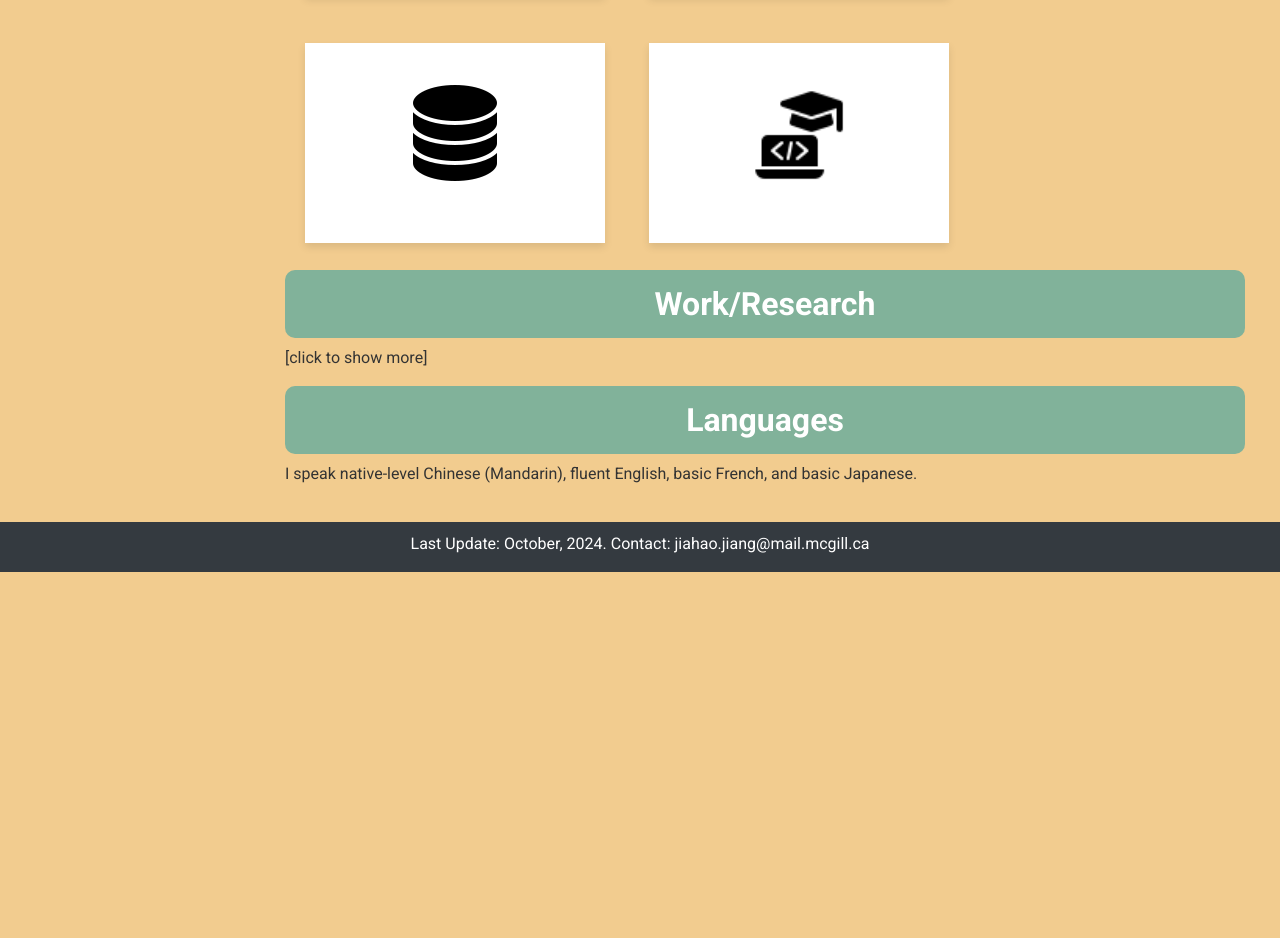
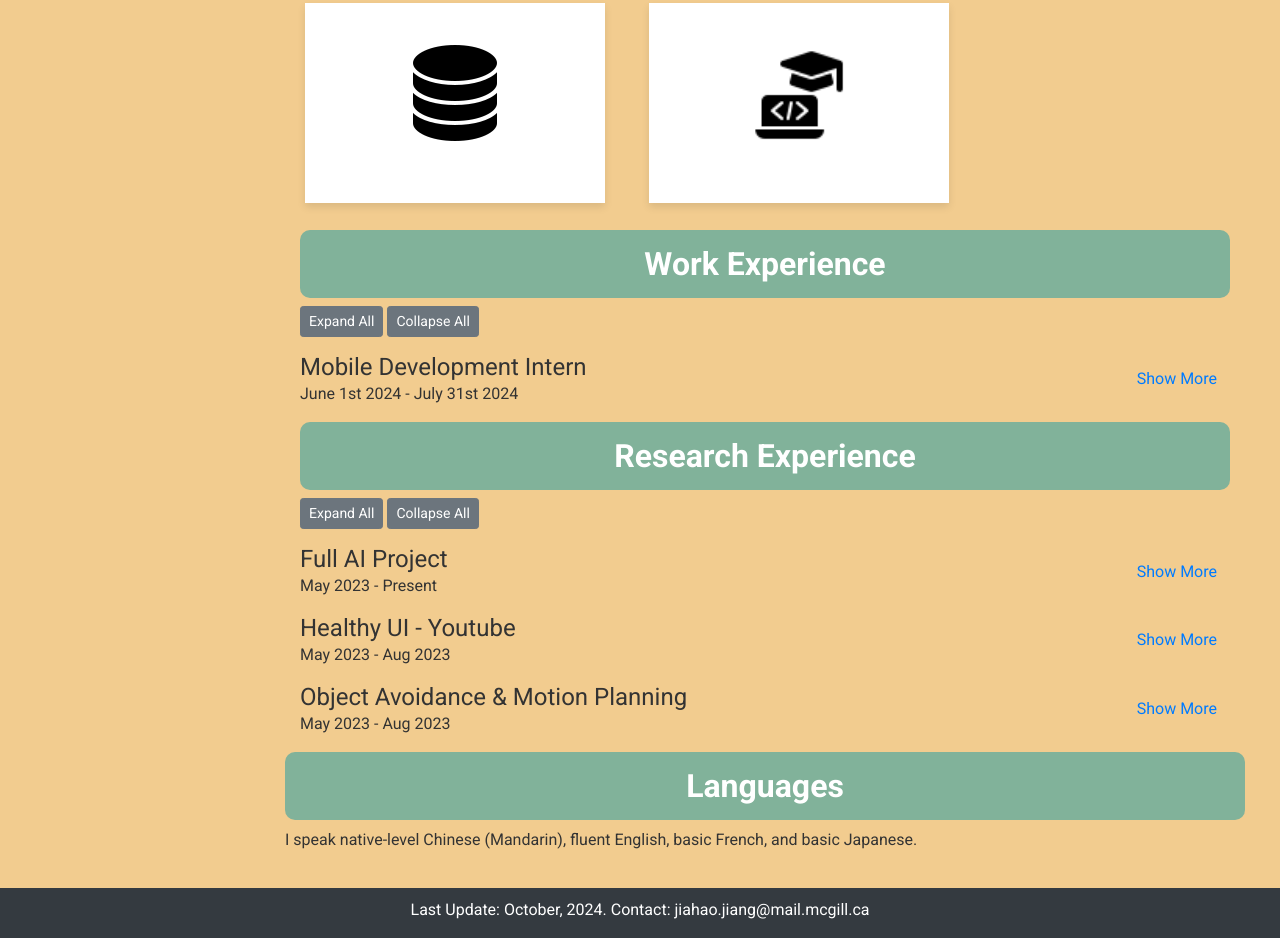
Before and after one commit to ArthurJiang123/ArthurJiang123.github.io, a plain HTML site: page index.html in a window 1280 px wide. Shown: the part 1341-2279 px from the top of the page. Before the commit the page ends 1913 px from the top, so only its background shows below. Drawn offline with nearby package versions, Linux system fonts and the light colour scheme.

Commit message:
work/research collapse

```diff
--- a/index.html
+++ b/index.html
@@ -113,13 +113,14 @@
     <div class="content">
         <section id="home">
             <div class="container">
-                <h2>About me</h2>
-                <p>Name: Jiahao(Arthur) Jiang</p>
+
+<!-- Introduction Section -->
+                <h2>Jiahao(Arthur) Jiang</h2>
                 <p>Email(School): jiahao.jiang@mail.mcgill.ca</p>
                 <p>Email(Work): arthurjiang27@gmail.com</p>
                 <p>Gender: Male</p>
                 <p>Location: Montreal, QC, Canada</p>
-
+<!-- Education Section -->
                 <h2>Education</h2>
                 <ul>
                     <li>
@@ -139,7 +140,7 @@
                     </li>
                 </ul>
 
-
+<!-- About Me Section -->
                 <h2>About me</h2>
 
                 <div class="skillcard-container">
@@ -213,28 +214,25 @@
                         </div>
                     </div>
                 </div>
-                <h2>Work/Research</h2>
-                <p class="fst-italic showbar" data-toggle="collapse" data-target="#workContent">[click to show more]</p>
-                <div id="workContent" class="collapse">
-                    <ul>
-                        <li>
-                            <h4>Full AI Project</h4>
-                            <p>Supervisor: Prof. Joseph Vybihal (May 2023 - Present)</p>
-                            <p>Role: Conducted a theoretical and practical exploration of a newly proposed AI model. Implemented an AI model from scratch following best practices. The model successfully passed a carefully designed simulation.</p>
-                        </li>
-                        <li>
-                            <h4>Object Avoidance & Motion Planning</h4>
-                            <p>Supervisor: Prof. Joseph Vybihal (May 2023 - Aug 2023)</p>
-                            <p>Role: Explored and applied modern object avoidance algorithms & approaches. Co-implemented the optical-flow algorithm that can give motion recommendations in 4 directions.</p>
-                        </li>
-                        <li>
-                            <h4>Healthy UI - Youtube</h4>
-                            <p>Supervisor: Prof. Joseph Vybihal (May 2023 - Aug 2023)</p>
-                            <p>Role: Co-designed a user interface that aims to moderate the negative impact brought by videos with extreme ideas/thoughts on the audience. The survey shows a general positive feedback on the design.</p>
-                        </li>
-                    </ul>
+
+<!-- Work Section -->
+                <div class="container">
+                    <h2>Work Experience</h2>
+                    <div class="mb-3">
+                        <button class="btn btn-sm btn-secondary" id="expandAllWork">Expand All</button>
+                        <button class="btn btn-sm btn-secondary" id="collapseAllWork">Collapse All</button>
+                    </div>
+                    <div id="workSection"></div>
+
+                    <h2>Research Experience</h2>
+                    <div class="mb-3">
+                        <button class="btn btn-sm btn-secondary" id="expandAllResearch">Expand All</button>
+                        <button class="btn btn-sm btn-secondary" id="collapseAllResearch">Collapse All</button>
+                    </div>
+                    <div id="researchSection"></div>
                 </div>
 
+    <!-- Language Section -->
                 <h2>Languages</h2>
                 <p>I speak native-level Chinese (Mandarin), fluent English, basic French, and basic Japanese.</p>
             </div>
@@ -330,8 +328,10 @@
     <script src="https://code.jquery.com/jquery-3.5.1.slim.min.js"></script>
     <script src="https://cdn.jsdelivr.net/npm/@popperjs/core@2.5.4/dist/umd/popper.min.js"></script>
     <script src="https://stackpath.bootstrapcdn.com/bootstrap/4.5.2/js/bootstrap.min.js"></script>
+    <script src="js/loadWorkResearch.js"></script>
 
     <script>
+
         let IG1Count = 0; // # of pics in IG1
         const IG1 = ['img/sy2.jpg', 'img/sy3.jpg'];
 
--- /dev/null
+++ b/js/loadWorkResearch.js
@@ -0,0 +1,88 @@
+/**
+ * @param {*} sectionID
+ * @param {*} show
+ * set all descriptions to display or hide
+ */
+function setAllDescriptions(sectionID, show) {
+    const section = document.getElementById(sectionID);
+    const descriptions = section.querySelectorAll('.description');
+    const buttons = section.querySelectorAll('.toggleDescription');
+
+    descriptions.forEach(desc => (desc.style.display = show ? 'block' : 'none'));
+    buttons.forEach(btn => (btn.textContent = show ? 'Show Less' : 'Show More'));
+}
+
+// Event listeners for Expand/Collapse All buttons
+document.getElementById('expandAllWork').addEventListener('click', () => {
+    setAllDescriptions('workSection', true);
+});
+
+document.getElementById('collapseAllWork').addEventListener('click', () => {
+    setAllDescriptions('workSection', false);
+});
+
+document.getElementById('expandAllResearch').addEventListener('click', () => {
+    setAllDescriptions('researchSection', true);
+});
+
+document.getElementById('collapseAllResearch').addEventListener('click', () => {
+    setAllDescriptions('researchSection', false);
+});
+
+ /**
+  *  the primary function, used to create a collapsible item
+  * @param {*} title
+  * @param {*} date
+  * @param {*} supervisor
+  * @param {*} description
+  * @returns
+  */
+function createCollapse(title, date, supervisor, description){
+
+    const item = document.createElement('div');
+
+    item.classList.add("mb-3");
+
+    item.innerHTML = `
+        <div class="d-flex justify-content-between align-items-center">
+            <div>
+                <h4 class="mb-0">${title}</h4>
+                <p class="mb-0">${date}</p>
+            </div>
+            <button class="btn btn-link toggleDescription">Show More</button>
+        </div>
+        <p class="description mt-2" style="display: none;">${supervisor}<br>${description}</p>
+    `;
+
+    item.querySelector('.toggleDescription').addEventListener('click', function(){
+        const desc = item.querySelector('.description');
+        const isHidden = desc.style.display == 'none';
+        desc.style.display = isHidden ? 'block' : 'none';
+        this.textContent = isHidden ? 'Show Less' : 'Show More';
+
+    });
+    return item;
+}
+
+/**
+ * load the content upon bootstrap
+ * @param {*} sectionID
+ * @param {*} fullFileName
+ */
+function loadContent(sectionID, fullFileName){
+    fetch(fullFileName)
+    .then(response => response.text())
+    .then(data => {
+        const section = document.getElementById(sectionID);
+        const items = data.trim().split('\n');
+
+        items.forEach(item => {
+            const [title, date, supervisor, description] = item.split('|');
+            const collapseItem = createCollapse(title, date, supervisor, description);
+            section.appendChild(collapseItem);
+        })
+        .catch(error => console.error("Error loading content:", error));
+    })
+}
+loadContent('workSection', 'public/text-files/work.txt');
+loadContent('researchSection', 'public/text-files/research.txt');
```
Also changed, not shown: public/text-files/research.txt (added), public/text-files/work.txt (added).
